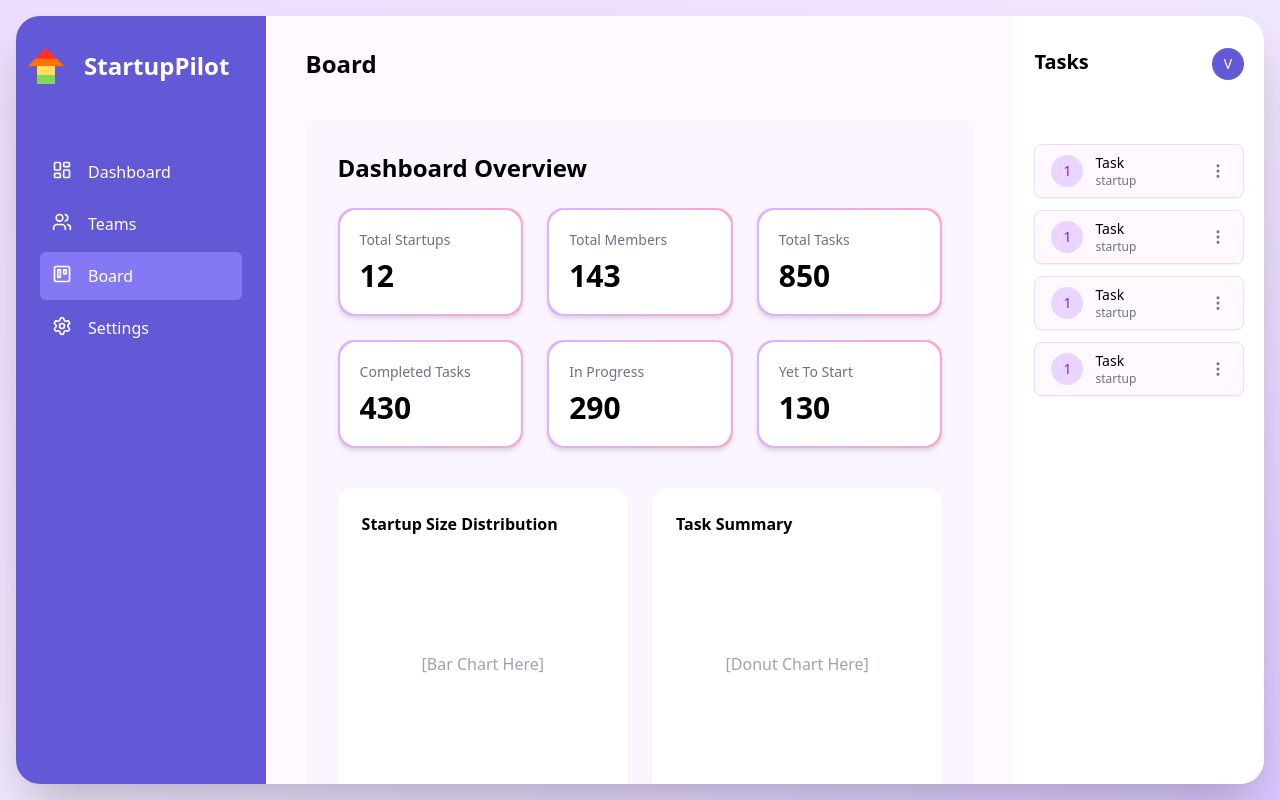
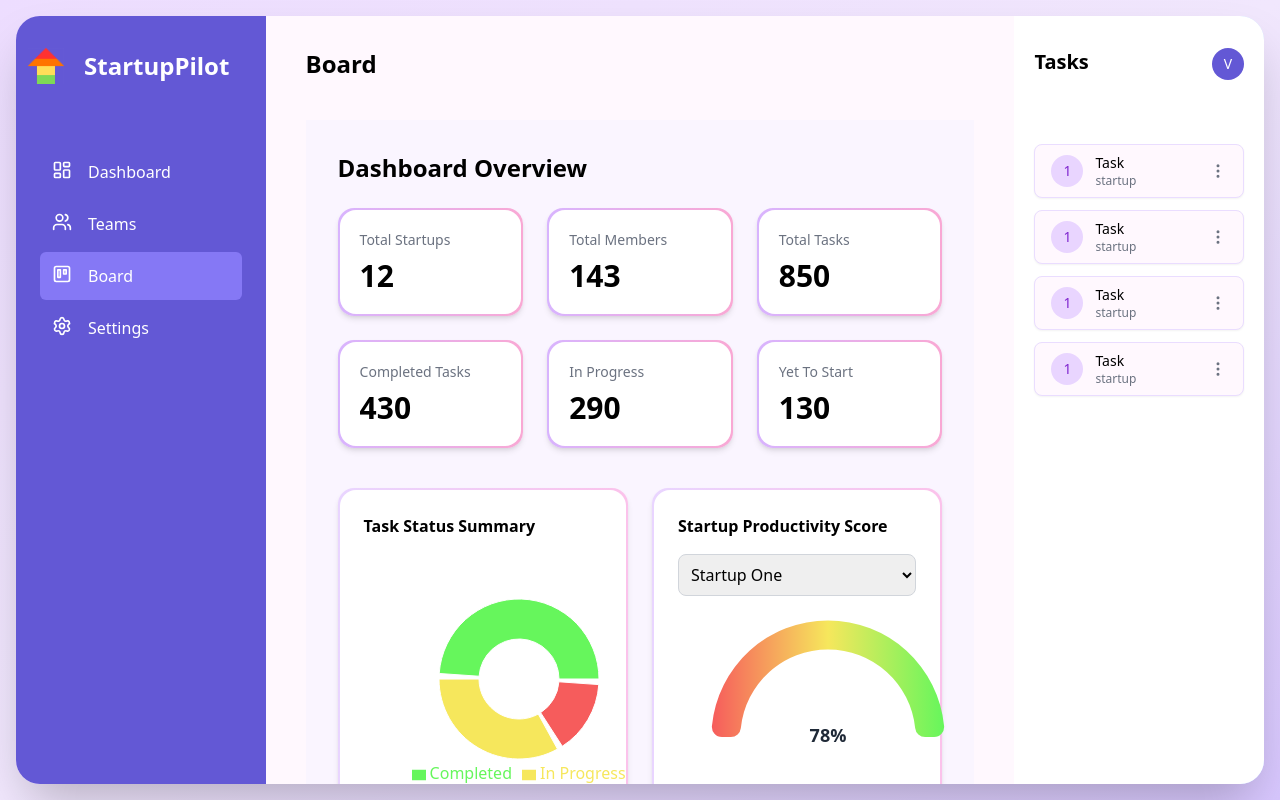
Before and after one commit to anshdeep2004/StartupPilot, a React (Vite) app in the folder frontend/: page /board in a window 1280 px wide. Built offline with nearby package versions, Linux system fonts and the light colour scheme.

Commit message:
Board page

```diff
--- a/frontend/package.json
+++ b/frontend/package.json
@@ -23,7 +23,8 @@
     "react": "^19.1.1",
     "react-dom": "^19.1.1",
     "react-redux": "^9.2.0",
-    "react-router-dom": "^7.8.1"
+    "react-router-dom": "^7.8.1",
+    "recharts": "^3.3.0"
   },
   "devDependencies": {
     "@eslint/js": "^9.33.0",
--- a/frontend/src/pages/Board.jsx
+++ b/frontend/src/pages/Board.jsx
@@ -1,9 +1,28 @@
 import React from "react";
+import { PieChart, Pie, Cell, Legend, Tooltip } from "recharts";
+import { RadialBarChart, RadialBar } from "recharts";
+import { useState } from "react";
 
 const Board = () => {
+  const taskSummaryData = [
+    { name: "Completed", value: 430, color: "#66f65c" },
+    { name: "In Progress", value: 290, color: "#f6e75c" },
+    { name: "Pending", value: 130, color: "#f65c5c" },
+  ];
+
+  const startupProductivity = {
+    "Startup One": 78,
+    "Startup Two": 65,
+    SocialGraphs: 92,
+  };
+
+  const startupList = Object.keys(startupProductivity);
+
+  const [selectedStartup, setSelectedStartup] = useState("Startup One");
+
   return (
     <div className="bg-[#FFF8FE] overflow-y-auto w-full h-full px-10 py-8 text-black">
-      <div className="flex flex-col gap-10">
+      <div className="flex flex-col gap-10 ">
         <div className="text-black font-bold text-2xl">Board</div>
 
         <div className="min-h-screen bg-[#faf5ff] p-8 text-black">
@@ -34,21 +53,104 @@ const Board = () => {
 
           {/* CHARTS SECTION */}
           <div className="grid grid-cols-2 gap-6 mt-10">
-            {/* Startup Distribution */}
-            <div className="bg-white rounded-2xl p-6 shadow-sm">
-              <h2 className="font-bold mb-4">Startup Size Distribution</h2>
-              <div className="h-56 flex items-center justify-center text-gray-400">
-                {/* Replace this later with Bar Chart */}
-                [Bar Chart Here]
+            {/* ✅ PIE CHART – TASK STATUS */}
+            <div className="p-[2px] rounded-2xl bg-gradient-to-r from-[#e9d5ff] to-[#fbc2eb] shadow-md">
+              <div className="bg-white rounded-2xl p-6">
+                <h2 className="font-bold mb-4">Task Status Summary</h2>
+
+                <PieChart width={320} height={260}>
+                  <Pie
+                    data={taskSummaryData}
+                    cx={150}
+                    cy={120}
+                    innerRadius={40}
+                    outerRadius={80}
+                    paddingAngle={4}
+                    dataKey="value"
+                  >
+                    {taskSummaryData.map((entry, index) => (
+                      <Cell key={index} fill={entry.color} />
+                    ))}
+                  </Pie>
+                  <Legend />
+                  <Tooltip />
+                </PieChart>
               </div>
             </div>
 
-            {/* Task Summary */}
-            <div className="bg-white rounded-2xl p-6 shadow-sm">
-              <h2 className="font-bold mb-4">Task Summary</h2>
-              <div className="h-56 flex items-center justify-center text-gray-400">
-                {/* Replace this with Donut Chart */}
-                [Donut Chart Here]
+            {/* ✅ GAUGE CHART – PRODUCTIVITY SCORE */}
+            <div className="p-[2px] rounded-2xl bg-gradient-to-r from-[#e9d5ff] to-[#fbc2eb] shadow-md">
+              <div className="bg-white rounded-2xl p-6">
+                <h2 className="font-bold mb-4">Startup Productivity Score</h2>
+
+                {/* ✅ DROPDOWN */}
+                <select
+                  className="border border-gray-300 rounded-lg p-2 mb-4 w-full"
+                  value={selectedStartup}
+                  onChange={(e) => setSelectedStartup(e.target.value)}
+                >
+                  {startupList.map((s, i) => (
+                    <option key={i} value={s}>
+                      {s}
+                    </option>
+                  ))}
+                </select>
+
+                {/* ✅ GAUGE CHART */}
+                <RadialBarChart
+                  width={300}
+                  height={250}
+                  innerRadius="70%"
+                  outerRadius="100%"
+                  data={[
+                    {
+                      name: selectedStartup,
+                      value: startupProductivity[selectedStartup],
+                    },
+                  ]}
+                  startAngle={180}
+                  endAngle={0}
+                >
+                  {/* Gradient definition */}
+                  <defs>
+                    <linearGradient
+                      id="productivityGradient"
+                      x1="0"
+                      y1="0"
+                      x2="1"
+                      y2="0"
+                    >
+                      <stop offset="0%" stopColor="#f65c5c" />{" "}
+                      {/* from-purple-300 */}
+                      <stop offset="50%" stopColor="#f6e75c" />{" "}
+                      {/* via-indigo-300 */}
+                      <stop offset="100%" stopColor="#66f65c" />{" "}
+                      {/* to-blue-300 */}
+                    </linearGradient>
+                  </defs>
+
+                  {/* Radial bar with gradient */}
+                  <RadialBar
+                    dataKey="value"
+                    cornerRadius={10}
+                    fill="url(#productivityGradient)"
+                  />
+
+                  {/* Optional: Add a label in the center */}
+                  <text
+                    x="50%"
+                    y="50%"
+                    textAnchor="middle"
+                    dominantBaseline="middle"
+                    className="fill-gray-800 text-lg font-semibold"
+                  >
+                    {startupProductivity[selectedStartup]}%
+                  </text>
+                </RadialBarChart>
+
+                <div className="text-center font-bold text-xl mt-[-40px]">
+                  {startupProductivity[selectedStartup]}%
+                </div>
               </div>
             </div>
           </div>
```
Also changed, not shown: 1 other file (tests, documents, lock files or other folders).
